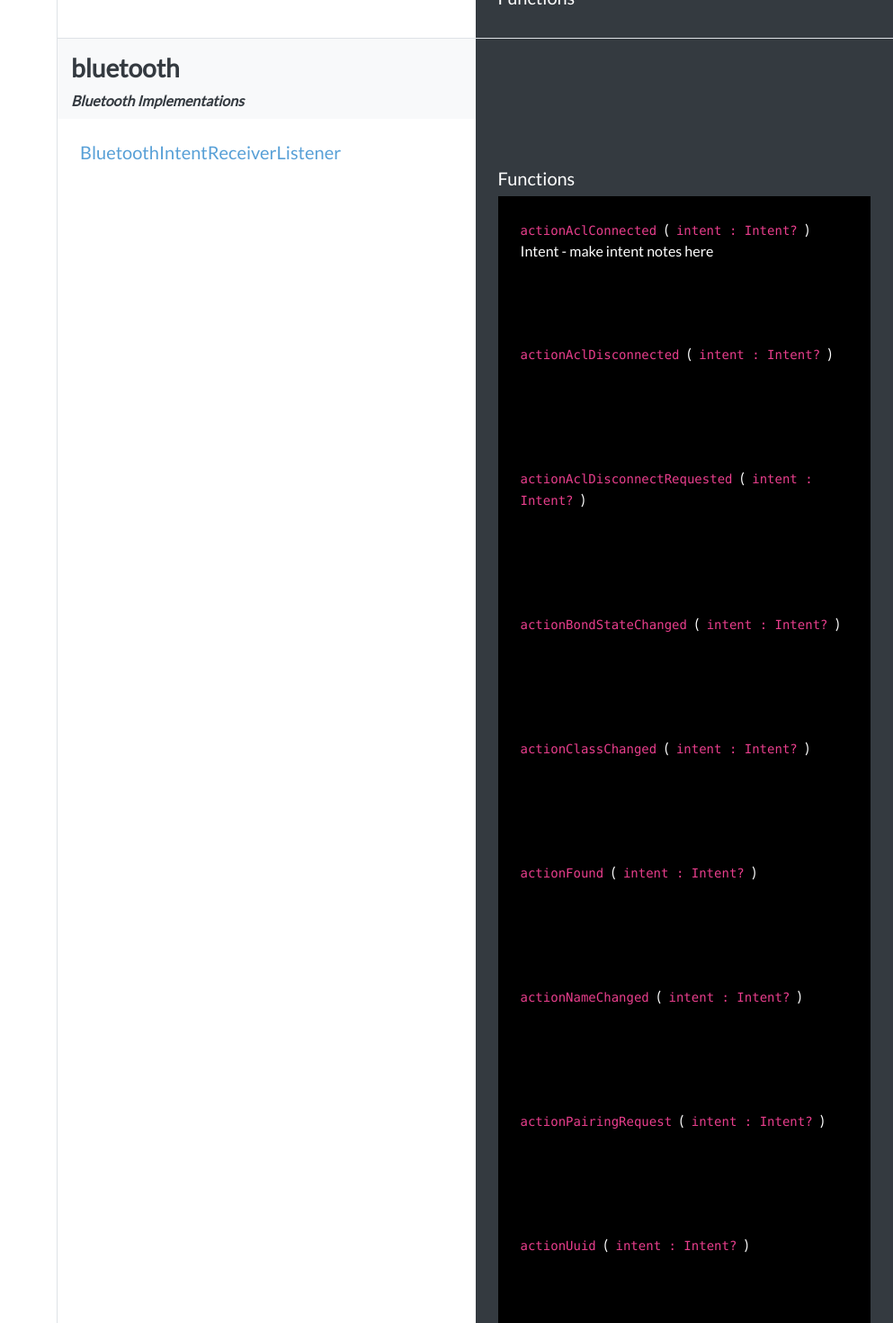
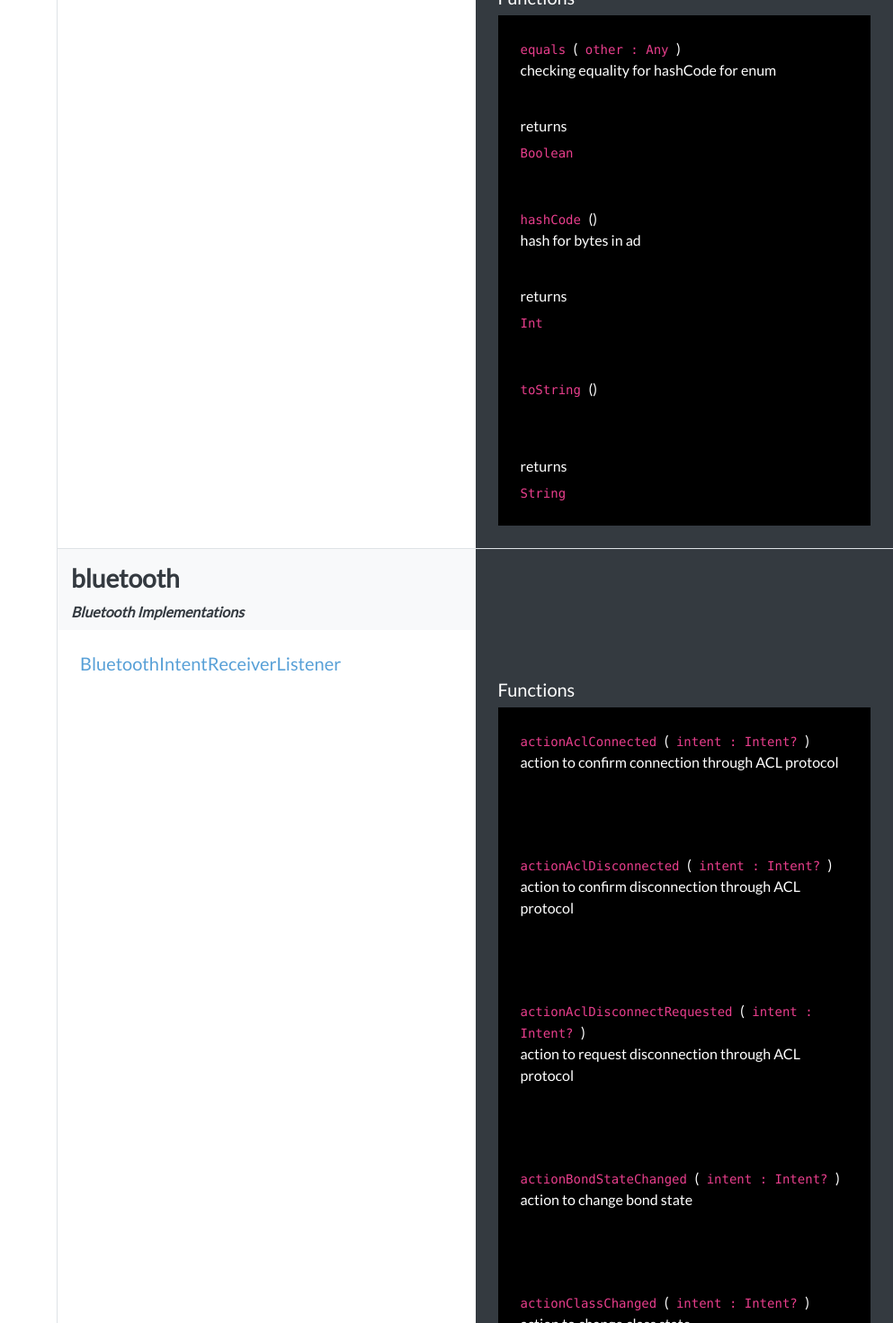
Before and after one commit to XYOracleNetwork-v1/app-reference-react, a React (Create React App) app: page / in a window 1280 px wide. Shown: the part 1420-2890 px from the top of the page at 90% size, without its empty margins (287-1280 px from the left). Built offline with nearby package versions, Linux system fonts and the light colour scheme.

Commit message:
add listeners and intents

```diff
--- a/src/schemas/BLE_Kotlin_Schema.js
+++ b/src/schemas/BLE_Kotlin_Schema.js
@@ -174,7 +174,40 @@ module.exports = [{
               ]
             }
           ],
-          "functions": []
+          "functions": [
+            {
+              "name": "equals",
+              "desc": "checking equality for hashCode for enum",
+              "parameters": [
+                {
+                  "name": "other : ",
+                  "type": "Any"
+                }
+              ],
+              "returns": [
+                {
+                  "type": "Boolean"
+                }
+              ],
+            },
+            {
+              "name": "hashCode",
+              "desc": "hash for bytes in ad",
+              "returns": [
+                {
+                  "type": "Int"
+                }
+              ],
+            },
+            {
+              "name": "toString",
+              "returns": [
+                {
+                  "type": "String",
+                }
+              ],
+            },
+          ]
         },
       ],
     },
@@ -187,7 +220,7 @@ module.exports = [{
           "functions": [
             {
               "name": "actionAclConnected",
-              "desc": "Intent - make intent notes here",
+              "desc": "action to confirm connection through ACL protocol",
               "parameters": [
                 {
                   "name": "intent : ",
@@ -197,6 +230,7 @@ module.exports = [{
             },
             {
               "name": "actionAclDisconnected",
+              "desc": "action to confirm disconnection through ACL protocol",
               "parameters": [
                 {
                   "name": "intent : ",
@@ -206,6 +240,7 @@ module.exports = [{
             },
             {
               "name": "actionAclDisconnectRequested",
+              "desc": "action to request disconnection through ACL protocol",
               "parameters": [
                 {
                   "name": "intent : ",
@@ -215,6 +250,7 @@ module.exports = [{
             },
             {
               "name": "actionBondStateChanged",
+              "desc": "action to change bond state",
               "parameters": [
                 {
                   "name": "intent : ",
@@ -224,6 +260,7 @@ module.exports = [{
             },
             {
               "name": "actionClassChanged",
+              "desc": "action to change class state",
               "parameters": [
                 {
                   "name": "intent : ",
@@ -233,6 +270,7 @@ module.exports = [{
             },
             {
               "name": "actionFound",
+              "desc": "find activity",
               "parameters": [
                 {
                   "name": "intent : ",
@@ -242,6 +280,7 @@ module.exports = [{
             },
             {
               "name": "actionNameChanged",
+              "desc": "change name of activity",
               "parameters": [
                 {
                   "name": "intent : ",
@@ -251,6 +290,7 @@ module.exports = [{
             },
             {
               "name": "actionPairingRequest",
+              "desc": "activity to request pairing",
               "parameters": [
                 {
                   "name": "intent : ",
@@ -260,6 +300,7 @@ module.exports = [{
             },
             {
               "name": "actionUuid",
+              "desc": "uuid activity",
               "parameters": [
                 {
                   "name": "intent : ",
@@ -269,6 +310,7 @@ module.exports = [{
             },
             {
               "name": "extraBondState",
+              "desc": "extra bond state activity",
               "parameters": [
                 {
                   "name": "intent : ",
@@ -278,6 +320,7 @@ module.exports = [{
             },
             {
               "name": "extraClass",
+              "desc": "extra class activity",
               "parameters": [
                 {
                   "name": "intent : ",
@@ -287,6 +330,7 @@ module.exports = [{
             },
             {
               "name": "extraDevice",
+              "desc": "extra device activity",
               "parameters": [
                 {
                   "name": "intent : ",
@@ -296,6 +340,7 @@ module.exports = [{
             },
             {
               "name": "extraName",
+              "desc": "extra name activity",
               "parameters": [
                 {
                   "name": "intent : ",
@@ -305,6 +350,7 @@ module.exports = [{
             },
             {
               "name": "extraRssi",
+              "desc": "extra rssi activity",
               "parameters": [
                 {
                   "name": "intent : ",
@@ -314,6 +360,7 @@ module.exports = [{
             },
             {
               "name": "extraPairingKey",
+              "desc": "extra pairing key activity",
               "parameters": [
                 {
                   "name": "intent : ",
@@ -323,6 +370,7 @@ module.exports = [{
             },
             {
               "name": "extraPairingVagrant",
+              "desc": "extra pairing vagrant activity",
               "parameters": [
                 {
                   "name": "intent : ",
```
